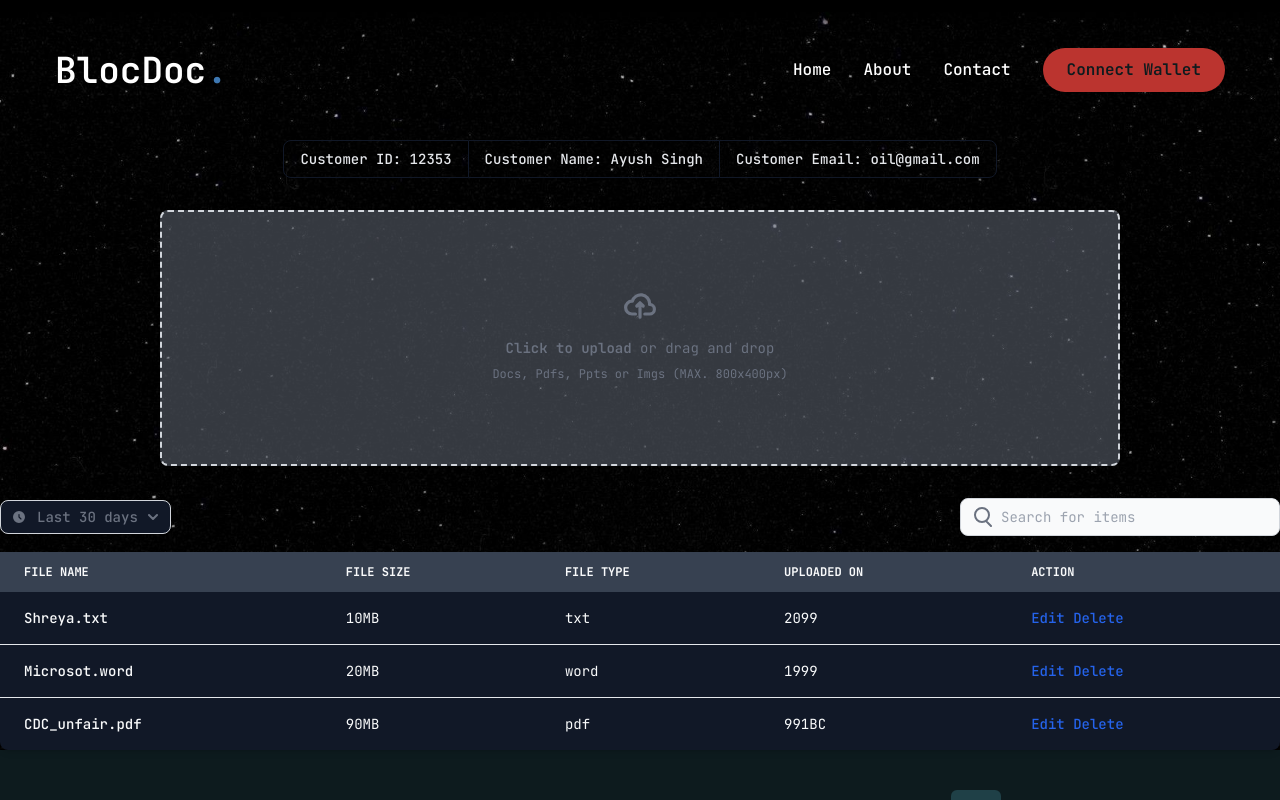
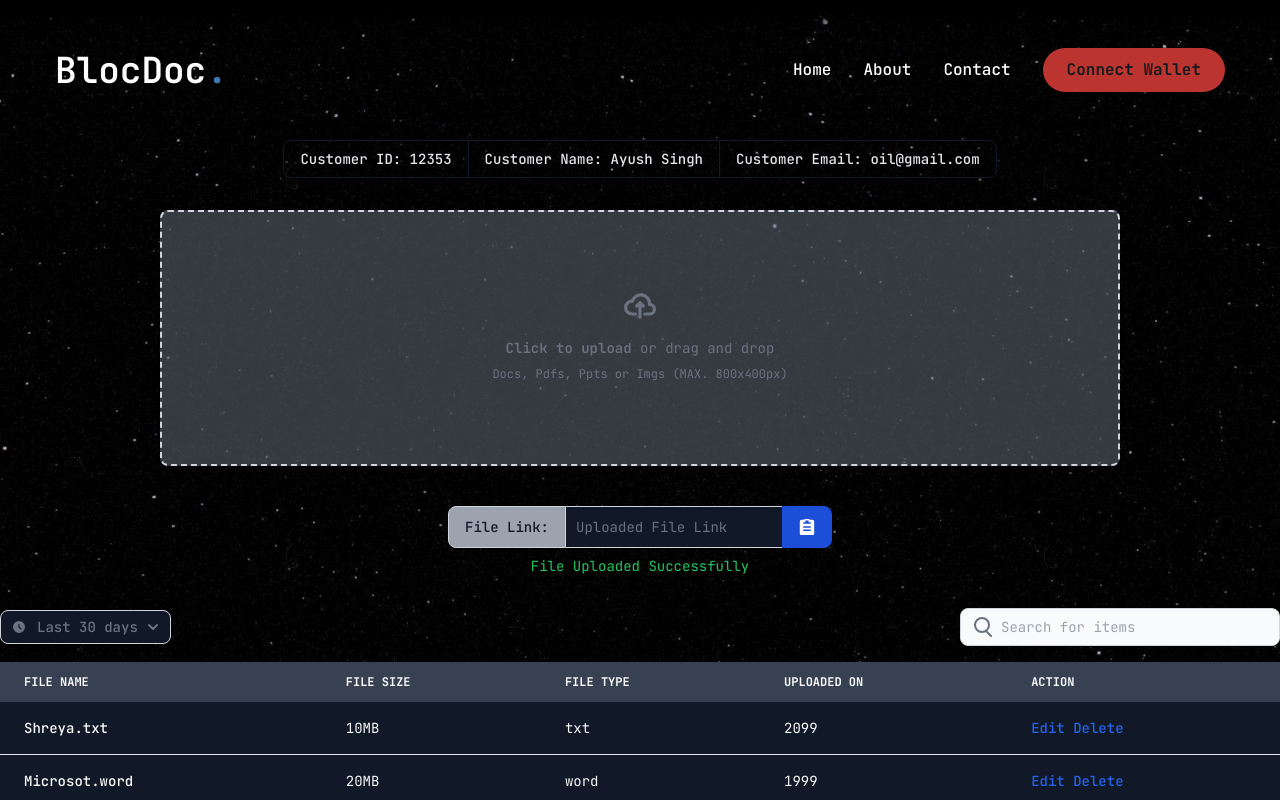
Before and after one commit to jaisharma687/BlocDoc, a Next.js app: page /Dashboard in a window 1280 px wide. Built offline with nearby package versions, Linux system fonts and the light colour scheme.

Commit message:
Updated Dashboard

```diff
--- a/app/Dashboard/page.jsx
+++ b/app/Dashboard/page.jsx
@@ -59,6 +59,38 @@ export default function Home() {
 
       <br />
 
+     <div className="flex justify-center items-center">
+<div class="w-full max-w-sm">
+    <div class="mb-2 flex justify-between items-center">
+    </div>
+    <div class="flex items-center">
+        <span class="flex-shrink-0 z-10 inline-flex items-center py-2.5 px-4 text-sm font-medium text-center text-gray-900 bg-gray-400 border border-gray-300 rounded-s-lg dark:bg-gray-600 dark:text-white dark:border-gray-600">File Link:</span>
+        <div class="relative w-full">
+            <input id="website-url" type="text" aria-describedby="helper-text-explanation" class="bg-gray-900 border border-e-0 border-gray-300 text-gray-500 dark:text-gray-400 text-sm border-s-0 focus:ring-blue-500 focus:border-blue-500 block w-full p-2.5 dark:bg-gray-700 dark:border-gray-600 dark:placeholder-gray-400 dark:focus:ring-blue-500 dark:focus:border-blue-500" value="Uploaded File Link" readonly disabled />
+        </div>
+        <button data-tooltip-target="tooltip-website-url" data-copy-to-clipboard-target="website-url" class="flex-shrink-0 z-10 inline-flex items-center py-3 px-4 text-sm font-medium text-center text-white bg-blue-700 rounded-e-lg hover:bg-blue-800 focus:ring-4 focus:outline-none focus:ring-blue-300 dark:bg-blue-600 dark:hover:bg-blue-700 dark:focus:ring-blue-800 border border-blue-700 dark:border-blue-600 hover:border-blue-800 dark:hover:border-blue-700" type="button">
+            <span id="default-icon">
+                <svg class="w-4 h-4" aria-hidden="true" xmlns="http://www.w3.org/2000/svg" fill="currentColor" viewBox="0 0 18 20">
+                    <path d="M16 1h-3.278A1.992 1.992 0 0 0 11 0H7a1.993 1.993 0 0 0-1.722 1H2a2 2 0 0 0-2 2v15a2 2 0 0 0 2 2h14a2 2 0 0 0 2-2V3a2 2 0 0 0-2-2Zm-3 14H5a1 1 0 0 1 0-2h8a1 1 0 0 1 0 2Zm0-4H5a1 1 0 0 1 0-2h8a1 1 0 1 1 0 2Zm0-5H5a1 1 0 0 1 0-2h2V2h4v2h2a1 1 0 1 1 0 2Z"/>
+                </svg>
+            </span>
+            <span id="success-icon" class="hidden inline-flex items-center">
+                <svg class="w-4 h-4" aria-hidden="true" xmlns="http://www.w3.org/2000/svg" fill="none" viewBox="0 0 16 12">
+                    <path stroke="currentColor" stroke-linecap="round" stroke-linejoin="round" stroke-width="2" d="M1 5.917 5.724 10.5 15 1.5"/>
+                </svg>
+            </span>
+        </button>
+        <div id="tooltip-website-url" role="tooltip" class="absolute z-10 invisible inline-block px-3 py-2 text-sm font-medium text-white transition-opacity duration-300 bg-gray-900 rounded-lg shadow-sm opacity-0 tooltip dark:bg-gray-700">
+            <span id="default-tooltip-message">Copy link</span>
+            <span id="success-tooltip-message" class="hidden">Copied!</span>
+            <div class="tooltip-arrow" data-popper-arrow></div>
+        </div>
+    </div>
+    <p id="helper-text-explanation" className="mt-2 flex justify-center items-center text-sm text-green-500 dark:text-gray-400">File Uploaded Successfully</p>
+</div>
+</div>
+
+<br />
       <div className="relative overflow-x-auto shadow-md sm:rounded-lg">
         <div className="flex flex-column sm:flex-row flex-wrap space-y-4 sm:space-y-0 items-center justify-between pb-4">
           <div>
```
